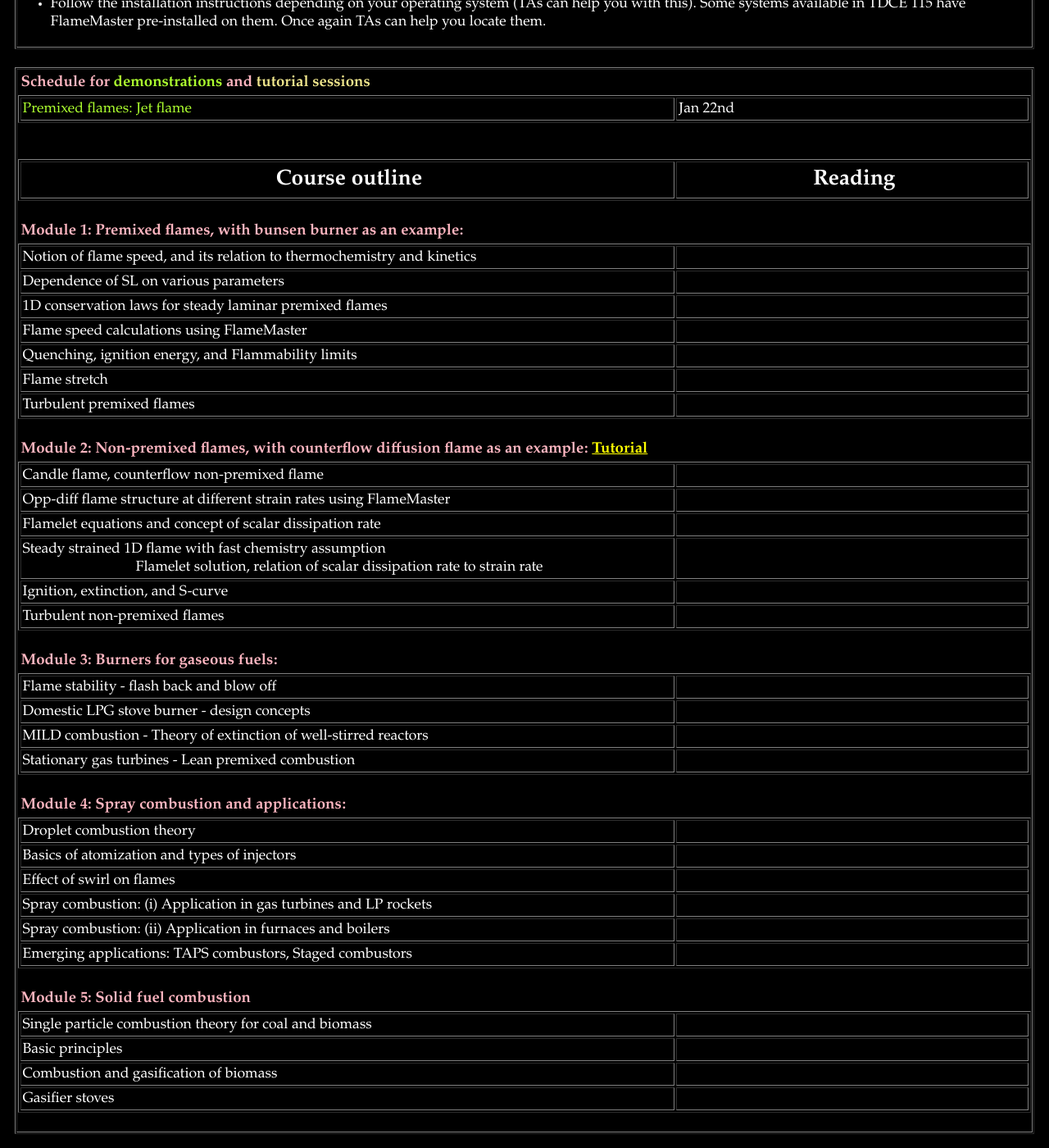
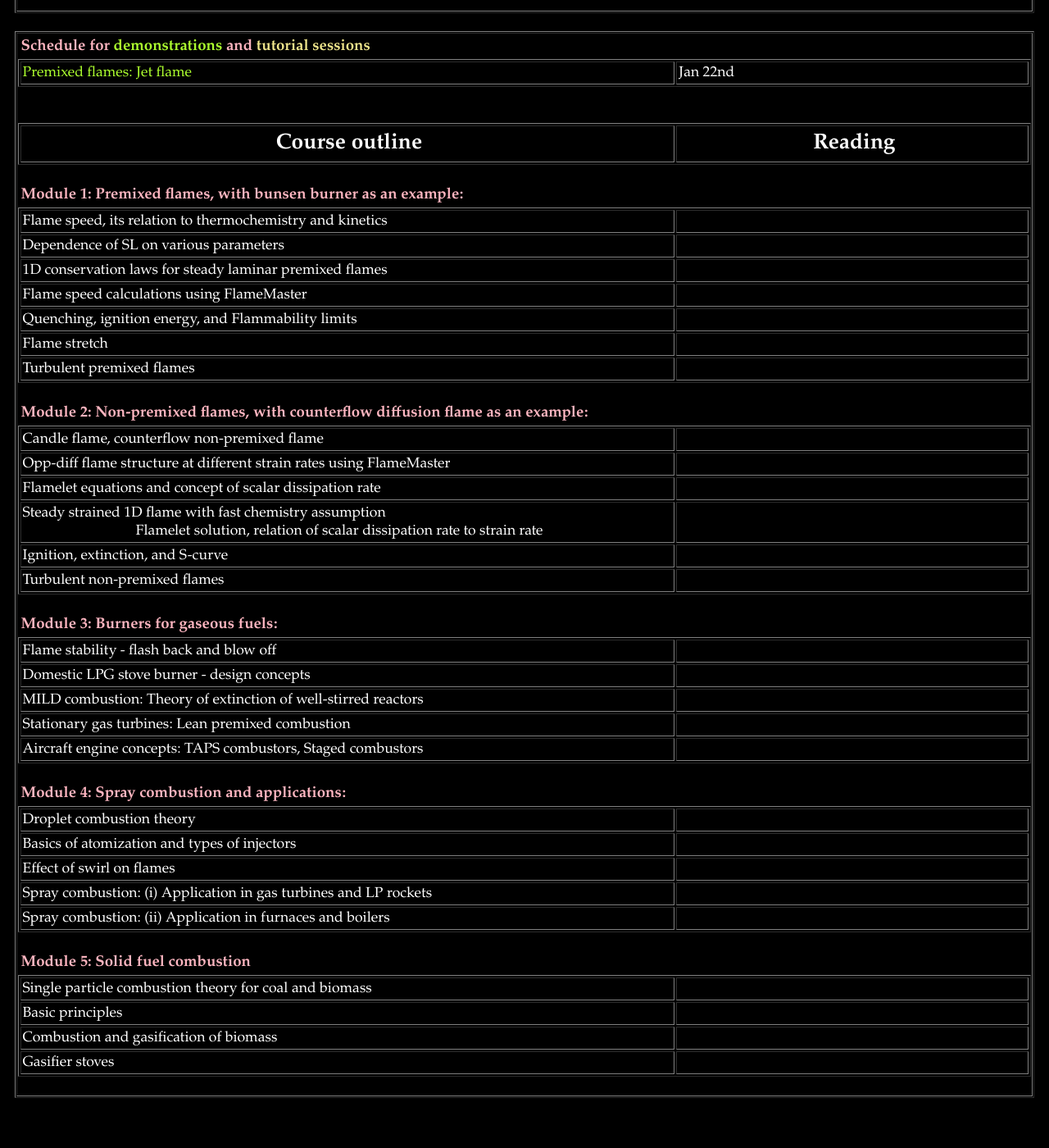
Before and after one commit to krithikasivaram/krithikasivaram.github.io, a Jekyll site: the page teaching/ME6166_Jan_May_2020.html, which Jekyll copies as it is, in a window 1280 px wide and 1400 px high, scrolled down 1304 px. Shown: the whole window at 82% size. Built offline with Jekyll 4.4.1, drawn with Linux system fonts in a browser that asks for light colours; after the commit the page ends 2660 px from its top, so only the background shows below that; some of the changed text lies outside the part shown.

Commit message:
adding me6166 course module

```diff
--- a/teaching/ME6166_Jan_May_2020.html
+++ b/teaching/ME6166_Jan_May_2020.html
@@ -97,7 +97,7 @@ p
 <tr> <td><center> <h2> Jan-May 2020</h2> </center></td> </tr>
 </table>
 
-<center>For a glimpse of the course content, check out the <a href="./ME6166_Jan_May_2019.html" target="_blank">website for the class offered last time</a>.</center><br>
+<!-- <center>For a glimpse of the course content, check out the <a href="./ME6166_Jan_May_2019.html" target="_blank">website for the class offered last time</a>.</center><br> -->
 
 <table border="1" cellspacing="1" cellpadding="1"  width="100%">
 <tr> <td width="100%"><h3> Suggested Textbooks: </h3>
@@ -278,7 +278,7 @@ Path-to-FlameMaster/Run/FlameMan/Diff/Steady/CH4/ </li>	-->
 	<col width = "65%">
 	<col width = "35%">
    <tr>
-	<td> Notion of flame speed, and its relation to thermochemistry and kinetics </td>
+	<td> Flame speed, its relation to thermochemistry and kinetics </td>
 	<td> <!-- CKL $7.6.1, CKL $7.6.2, FAW $5.1.2, <br> <a href="https://www.tandfonline.com/doi/abs/10.1080/00102209308907668" target="_blank">Measurement of adiabatic flame speeds</a>--> </td> </tr>
 
 	<tr> <td> Dependence of SL on various parameters </td>
@@ -305,7 +305,7 @@ Path-to-FlameMaster/Run/FlameMan/Diff/Steady/CH4/ </li>	-->
 	 </td></tr>
 </table><br>
 
-<h3>Module 2: Non-premixed flames, with counterflow diffusion flame as an example: <a href="https://owncloud.iitm.ac.in/index.php/s/uDStSgYMsRWRGzo" target="_blank">Tutorial</a></h3>
+<h3>Module 2: Non-premixed flames, with counterflow diffusion flame as an example: <!--<a href="https://owncloud.iitm.ac.in/index.php/s/uDStSgYMsRWRGzo" target="_blank">Tutorial</a> --> </h3>
 <table border="1" cellspacing="2" cellpadding="2" width="100%">
 	<col width = "65%">
 	<col width = "35%">
@@ -349,12 +349,13 @@ Path-to-FlameMaster/Run/FlameMan/Diff/Steady/CH4/ </li>	-->
 	<td> Domestic LPG stove burner - design concepts </td>
 	<td> <!-- VR $3.1.3, $3.1.4, VR $4.4--$4.6, HJ $3.1--$3.4 --> </td> </tr>
 
-	<tr> <td> MILD combustion - Theory of extinction of well-stirred reactors  </td>
+	<tr> <td> MILD combustion: Theory of extinction of well-stirred reactors  </td>
 	<td> <!-- <a href="https://www.sciencedirect.com/science/article/pii/S1540748902801432" target="_blank">MILD combustion burner</a>, VR $4.3 -->
 	</td></tr>
-	<tr> <td> Stationary gas turbines - Lean premixed combustion </td>
+	<tr> <td> Stationary gas turbines: Lean premixed combustion </td>
 	<td> <!-- <a href="https://oaktrust.library.tamu.edu/handle/1969.1/163372" target="_blank">Lean premixed combustion --> </td></tr>
-
+	<tr> <td> Aircraft engine concepts: TAPS combustors, Staged combustors </td>
+	<td> </td></tr>
 </table><br>
 
 	<h3> Module 4: Spray combustion and applications: <!-- <a href="https://owncloud.iitm.ac.in/index.php/s/7W9G78IN9FQ2YNy" target="_blank"> Tutorial </a> --> </h3>
@@ -376,8 +377,6 @@ Path-to-FlameMaster/Run/FlameMan/Diff/Steady/CH4/ </li>	-->
 	<tr> <td> Spray combustion: (ii) Application in furnaces and boilers </td>
 	<td> </td></tr>
 
-	<tr> <td> Emerging applications: TAPS combustors, Staged combustors </td>
-	<td> </td></tr>
 
 </table><br>
 
```
Also changed, not shown: other parts of teaching/ME6166_Jan_May_2020.html (+1 -1 lines).
